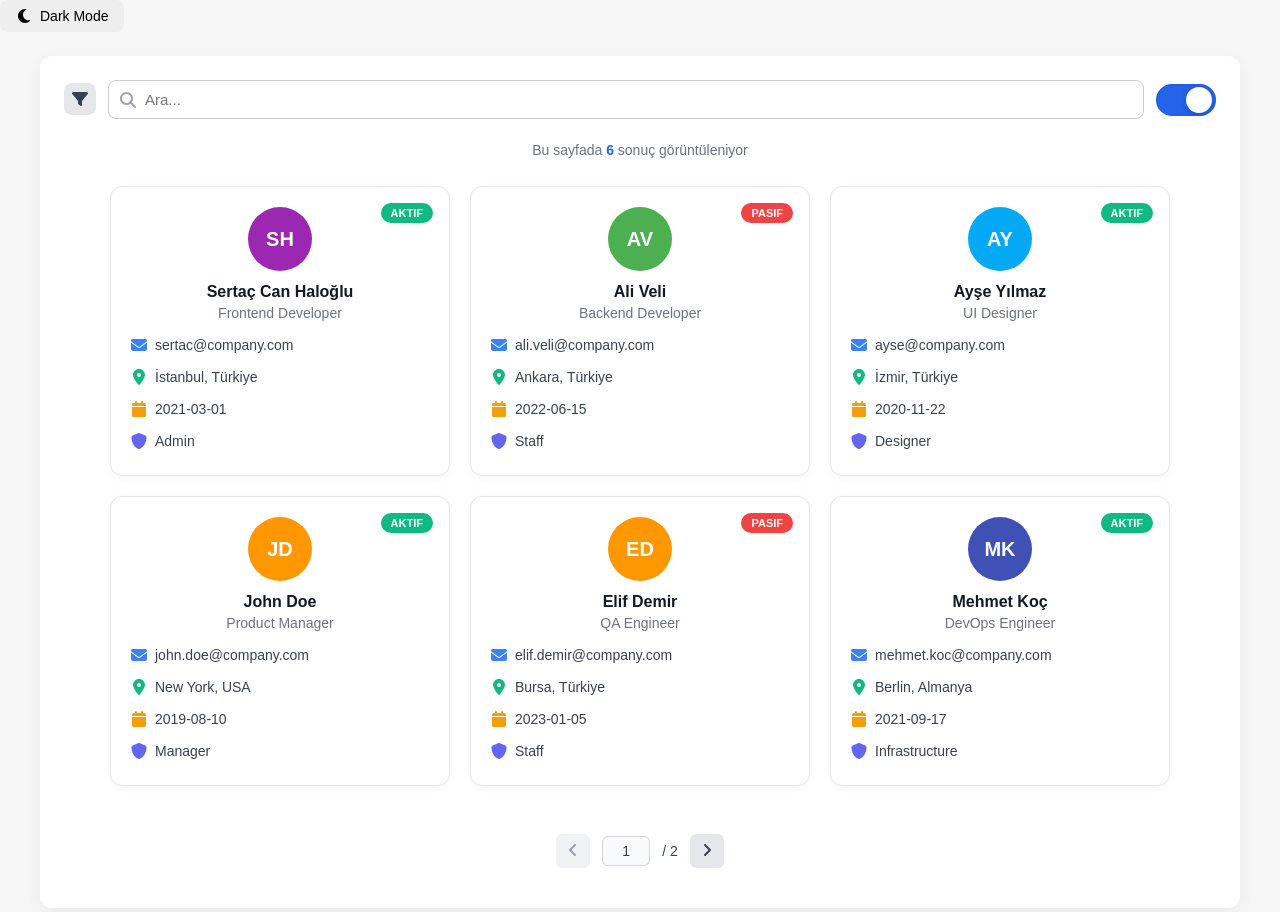
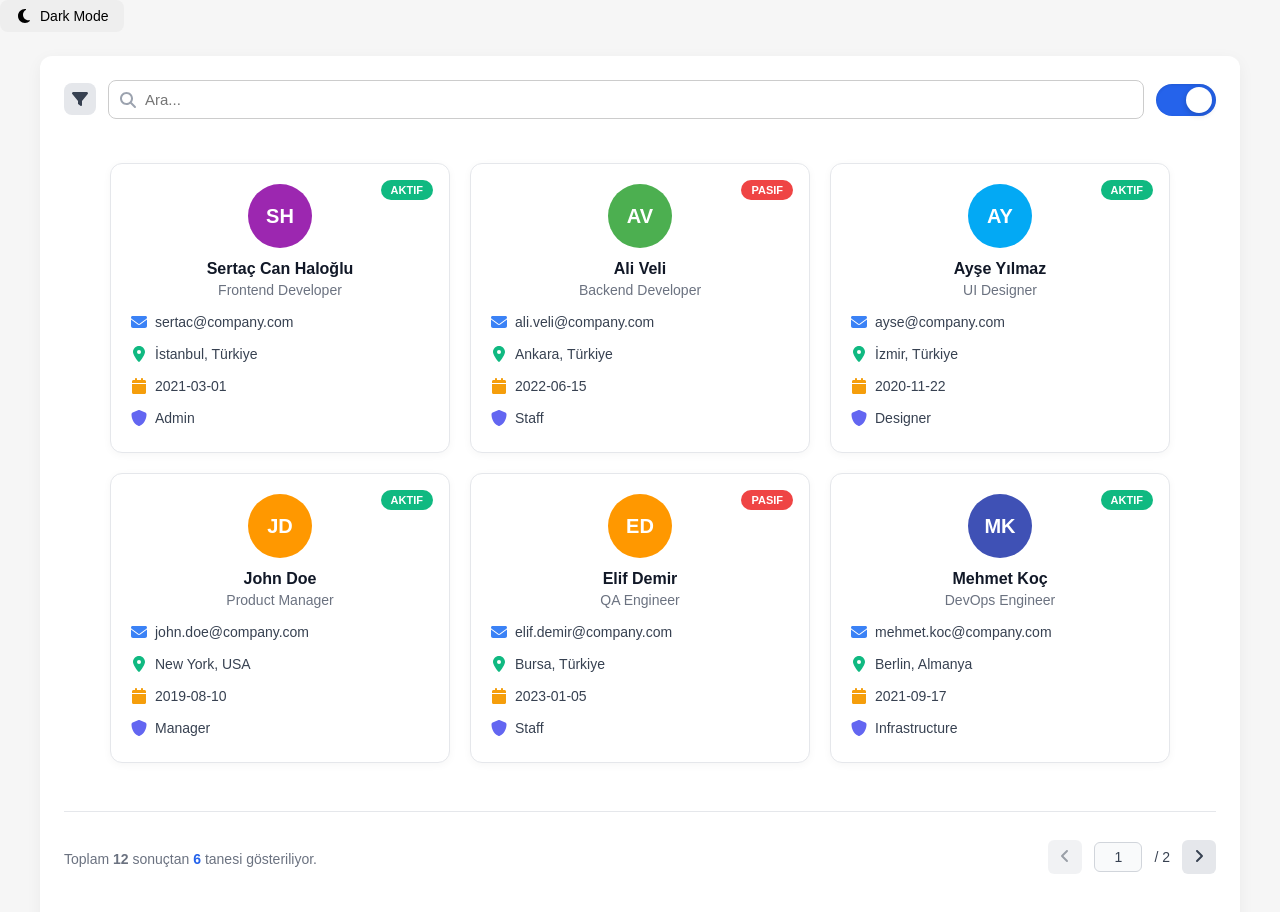
Before and after one commit to haloglu/table-to-card-viewer, a Nuxt app: page / in a window 1280 px wide. Shown: the top 912 px of the page. Built offline with nearby package versions, Linux system fonts and the light colour scheme.

Commit message:
feat(pagination): move result count to footer and align for mobile

```diff
--- a/components/ViewSwitcher.vue
+++ b/components/ViewSwitcher.vue
@@ -25,12 +25,7 @@
           </div>
         </div>
       </div>
-      <!-- ✅ Toplam sonuç sayısı -->
-      <p class="result-count">
-        Bu sayfada
-        <span class="highlight-text"> {{ paginatedItems.length }}</span> sonuç
-        görüntüleniyor
-      </p>
+
       <!-- Loading ayrı -->
       <div v-if="isLoading" class="loading-wrapper">
         <font-awesome-icon
@@ -95,12 +90,24 @@
         </component>
       </Transition>
 
-      <!-- Pagination -->
-      <Pagination
-        :currentPage="currentPage"
-        :totalPages="totalPages"
-        @pageChange="goToPage"
-      />
+      <!-- Pagination ve Sonuç Sayısı -->
+      <div class="pagination-footer">
+        <span class="result-count">
+          Toplam
+          <span
+            ><b>{{ filteredItems.length }}</b></span
+          >
+          sonuçtan
+          <span class="highlight-text">{{ paginatedItems.length }}</span> tanesi
+          gösteriliyor.
+        </span>
+
+        <Pagination
+          :currentPage="currentPage"
+          :totalPages="totalPages"
+          @pageChange="goToPage"
+        />
+      </div>
     </div>
   </div>
 </template>
@@ -601,4 +608,43 @@ body.dark .empty-message {
   opacity: 0;
   transform: scale(0.95);
 }
+
+.pagination-footer {
+  margin-top: 16px;
+  padding: 12px 0;
+  border-top: 1px solid #e5e7eb;
+  display: flex;
+  justify-content: space-between;
+  align-items: center;
+  flex-wrap: wrap;
+
+  .result-count {
+    font-size: 14px;
+    color: #6b7280;
+
+    .highlight-text {
+      color: #2563eb;
+      font-weight: 600;
+    }
+  }
+
+  @media (max-width: 768px) {
+    flex-direction: column;
+    align-items: center;
+    text-align: center;
+    gap: 12px;
+  }
+}
+
+body.dark .pagination-footer {
+  border-top: 1px solid #2e2e2e;
+
+  .result-count {
+    color: #a1a1aa;
+
+    .highlight-text {
+      color: #60a5fa;
+    }
+  }
+}
 </style>
```
